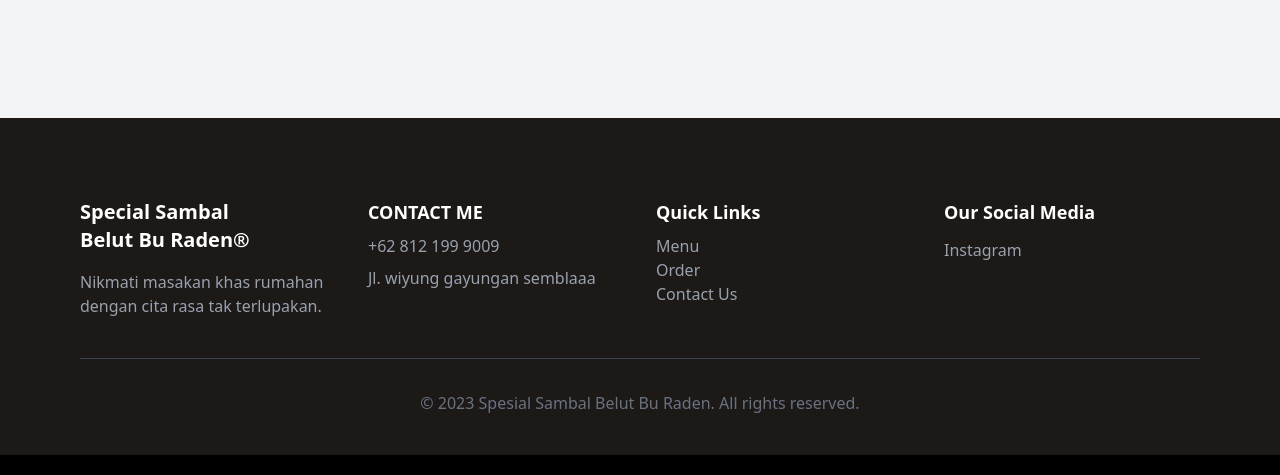
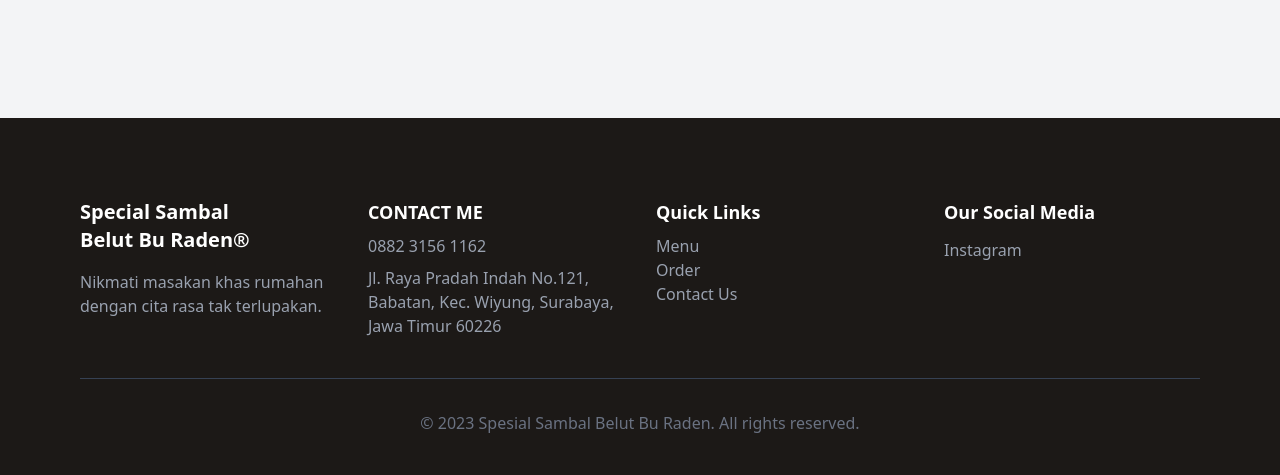
Before and after one commit to fikrahdamar/website-wm-sambal-belut, a PHP site: page / in a window 1280 px wide. Shown: the part 1536-2011 px from the top of the page. Run offline with PHP 8.4, Linux system fonts and the light colour scheme; data that the repository does not hold is empty; style sheets or scripts are compiled from the project's sources; some libraries are stand-ins or nearby versions.

Commit message:
Update index.php

```diff
--- a/index.php
+++ b/index.php
@@ -146,8 +146,8 @@ try {
 
                 <div class="space-y-2">
                     <h4 class="font-semibold text-lg">CONTACT ME</h4>
-                    <p class="text-gray-400">+62 812 199 9009</p>
-                    <p class="text-gray-400">Jl. wiyung gayungan semblaaa</p>
+                    <p class="text-gray-400">0882 3156 1162</p>
+                    <p class="text-gray-400">Jl. Raya Pradah Indah No.121, Babatan, Kec. Wiyung, Surabaya, Jawa Timur 60226</p>
                 </div>
 
                 <div class="space-y-2">
```
